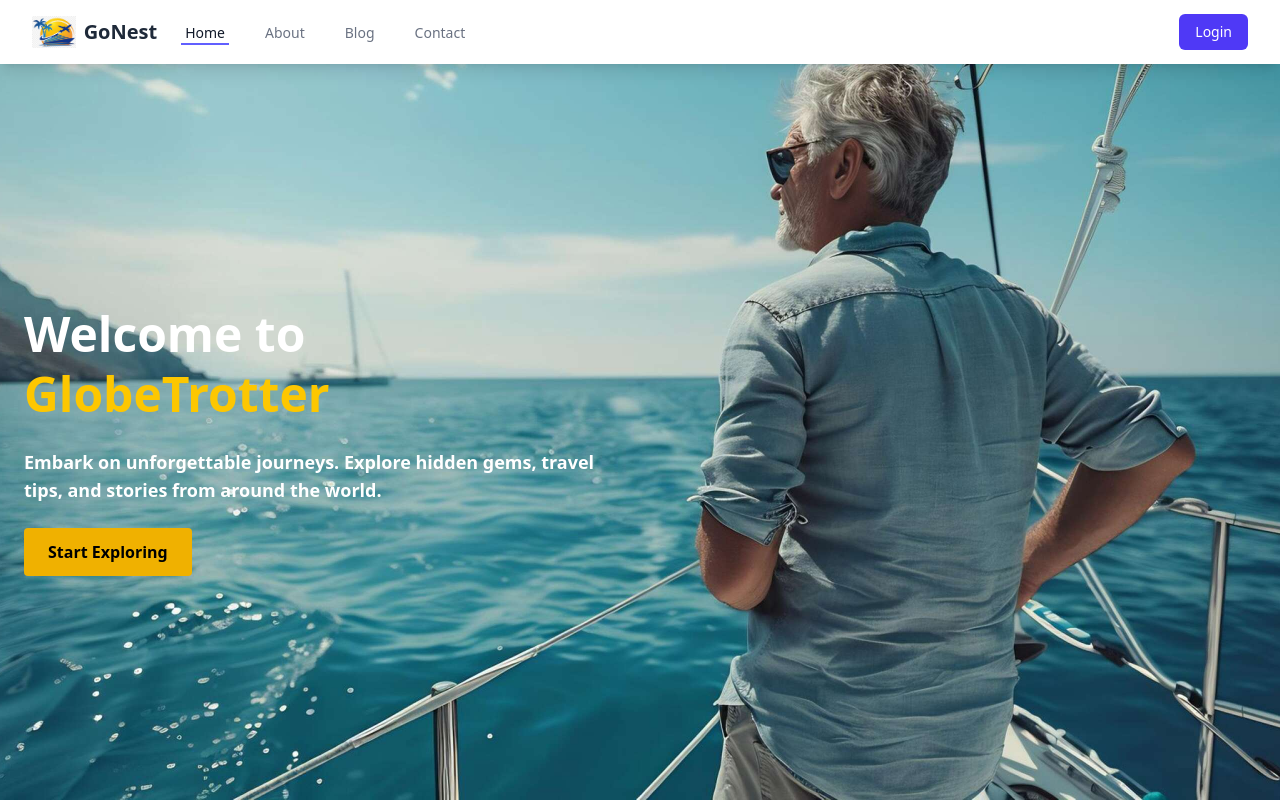
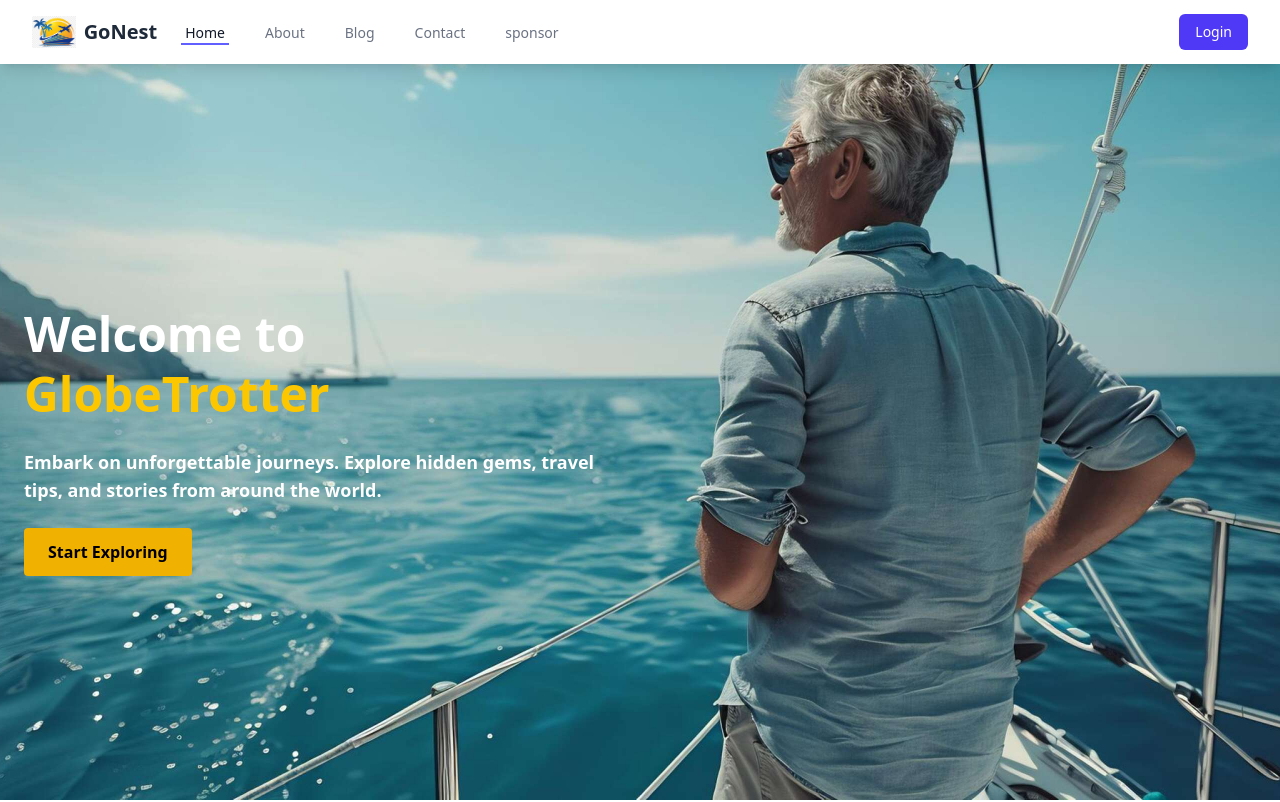
Before and after one commit to pichtrivan/Blog-Create-group-4-, a React (Vite) app: page / in a window 1280 px wide. Shown: the top 802 px of the page. Built offline with nearby package versions, Linux system fonts and the light colour scheme.

Commit message:
update sponsor

```diff
--- a/src/App.tsx
+++ b/src/App.tsx
@@ -1,12 +1,13 @@
 import React from "react";
 import { BrowserRouter as Router, Routes, Route } from "react-router-dom";
-import Header from "./components/header"; // Ensure correct import path for the header
-import Footer from "./components/footer"; // Ensure correct import path for the footer
-import Home from "./page/home"; // Ensure correct import path for Home page
-import About from "./page/about"; // Ensure correct import path for About page
-import Blog from "./page/blog"; // Ensure correct import path for Blog page
-import TravelStyles from "./page/contact"; // Ensure correct import path for TravelStyles page
-import Login from "./page/login"; // Ensure correct import path for Login page
+import Header from "./components/header";
+import Footer from "./components/footer";
+import Home from "./page/home";
+import About from "./page/about";
+import Blog from "./page/blog";
+import TravelStyles from "./page/contact";
+import Login from "./page/login";
+import Sponsor from "./page/sponsor"; // ✅ Capitalized import
 
 const App: React.FC = () => {
   return (
@@ -17,6 +18,7 @@ const App: React.FC = () => {
         <Route path="/about" element={<About />} />
         <Route path="/blog" element={<Blog />} />
         <Route path="/travel-styles" element={<TravelStyles />} />
+        <Route path="/sponsor" element={<Sponsor />} /> {/* ✅ Capitalized usage */}
         <Route path="/login" element={<Login />} />
       </Routes>
       <Footer />
--- a/src/components/header.tsx
+++ b/src/components/header.tsx
@@ -52,6 +52,13 @@ const Header: React.FC = () => {
                 className="border-transparent text-gray-500 hover:border-gray-300 hover:text-gray-700 inline-flex items-center px-1 pt-1 border-b-2 text-sm font-medium"
               >
                 Contact
+              </Link>
+              <Link
+                to="/sponsor"
+                onClick={closeMobileMenu}
+                className="border-transparent text-gray-500 hover:border-gray-300 hover:text-gray-700 inline-flex items-center px-1 pt-1 border-b-2 text-sm font-medium"
+              >
+                sponsor
               </Link>
             </div>
           </div>
@@ -124,6 +131,13 @@ const Header: React.FC = () => {
             >
               Contact
             </Link>
+            <Link
+              to="/contact"
+              onClick={closeMobileMenu}
+              className="border-transparent text-gray-500 hover:bg-gray-50 hover:border-gray-300 hover:text-gray-700 block pl-3 pr-4 py-2 border-l-4 text-base font-medium"
+            >
+              Contact
+            </Link>
           </div>
           <div className="pt-4 pb-3 border-t border-gray-200">
             <div className="flex items-center px-4">
--- /dev/null
+++ b/src/page/sponsor.tsx
@@ -0,0 +1,10 @@
+const sponsor = () => {
+    return (
+      <div className="text-center p-8">
+        <h1 className="text-4xl font-bold">Travel Styles</h1>
+        <p className="mt-4">Explore different travel styles.</p>
+      </div>
+    );
+  };
+
+  export default sponsor;
```
Lines whose indentation alone changed are shown as unchanged.
